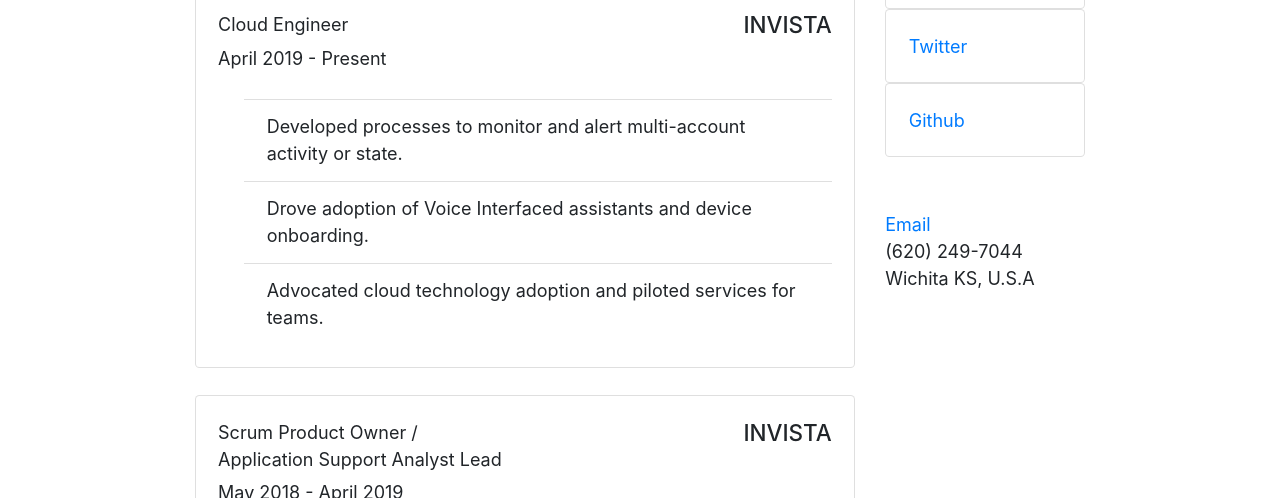
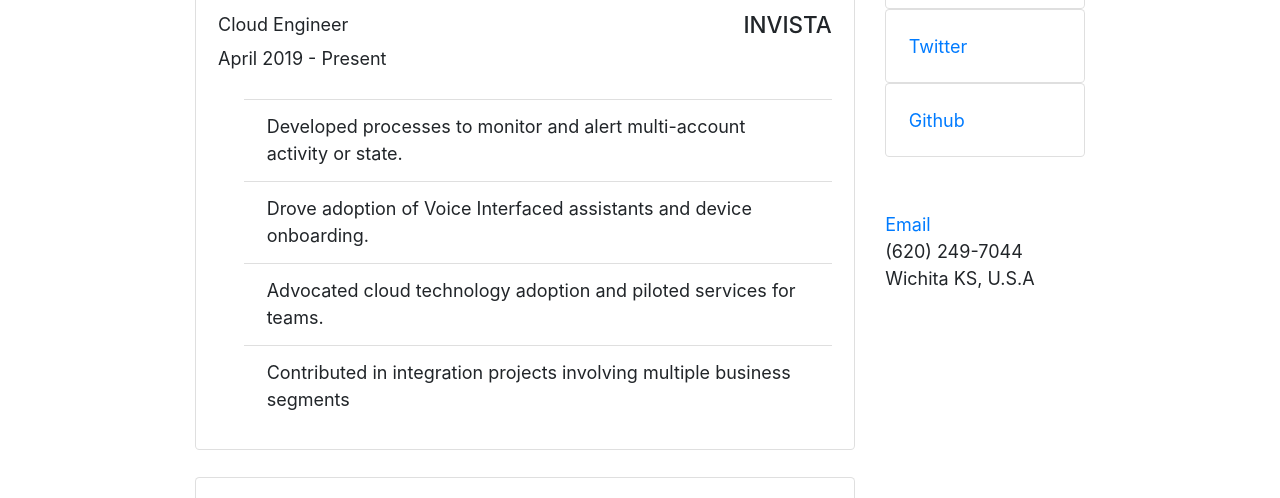
Before and after one commit to JustinDDavis/justinddavis.com, a Gatsby site: page / in a window 1280 px wide. Shown: the part 242-740 px from the top of the page. Built offline with nearby package versions, Linux system fonts and the light colour scheme; Gatsby itself is replaced by a stand-in of ours.

Commit message:
Included Integration projects in Cloud Engineer role.

```diff
--- a/src/components/resume.js
+++ b/src/components/resume.js
@@ -14,6 +14,7 @@ var roles= [
             'Developed processes to monitor and alert multi-account activity or state.',
             'Drove adoption of Voice Interfaced assistants and device onboarding.',
             'Advocated cloud technology adoption and piloted services for teams.',
+            'Contributed in integration projects involving multiple business segments',
         ]
     },
     {
```
